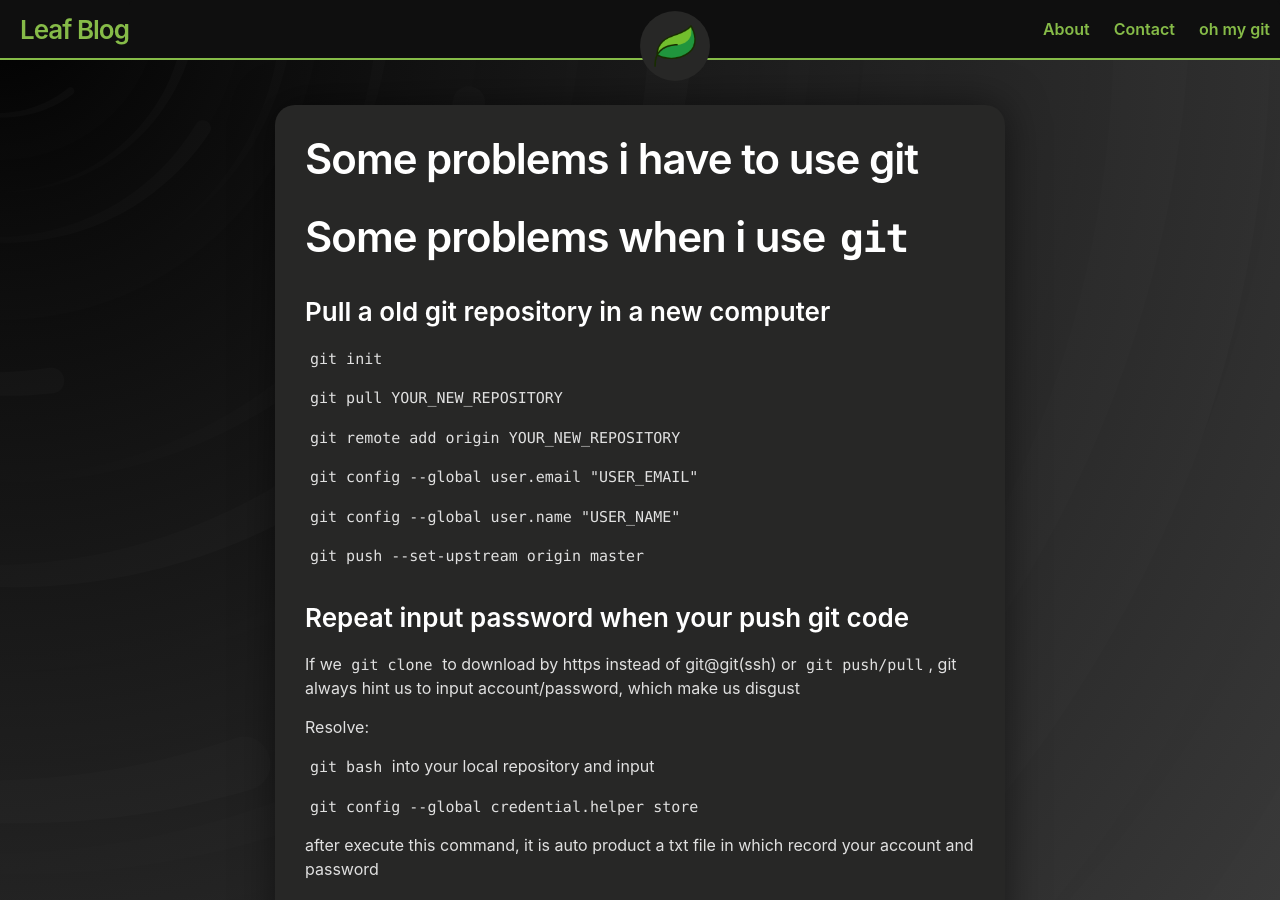
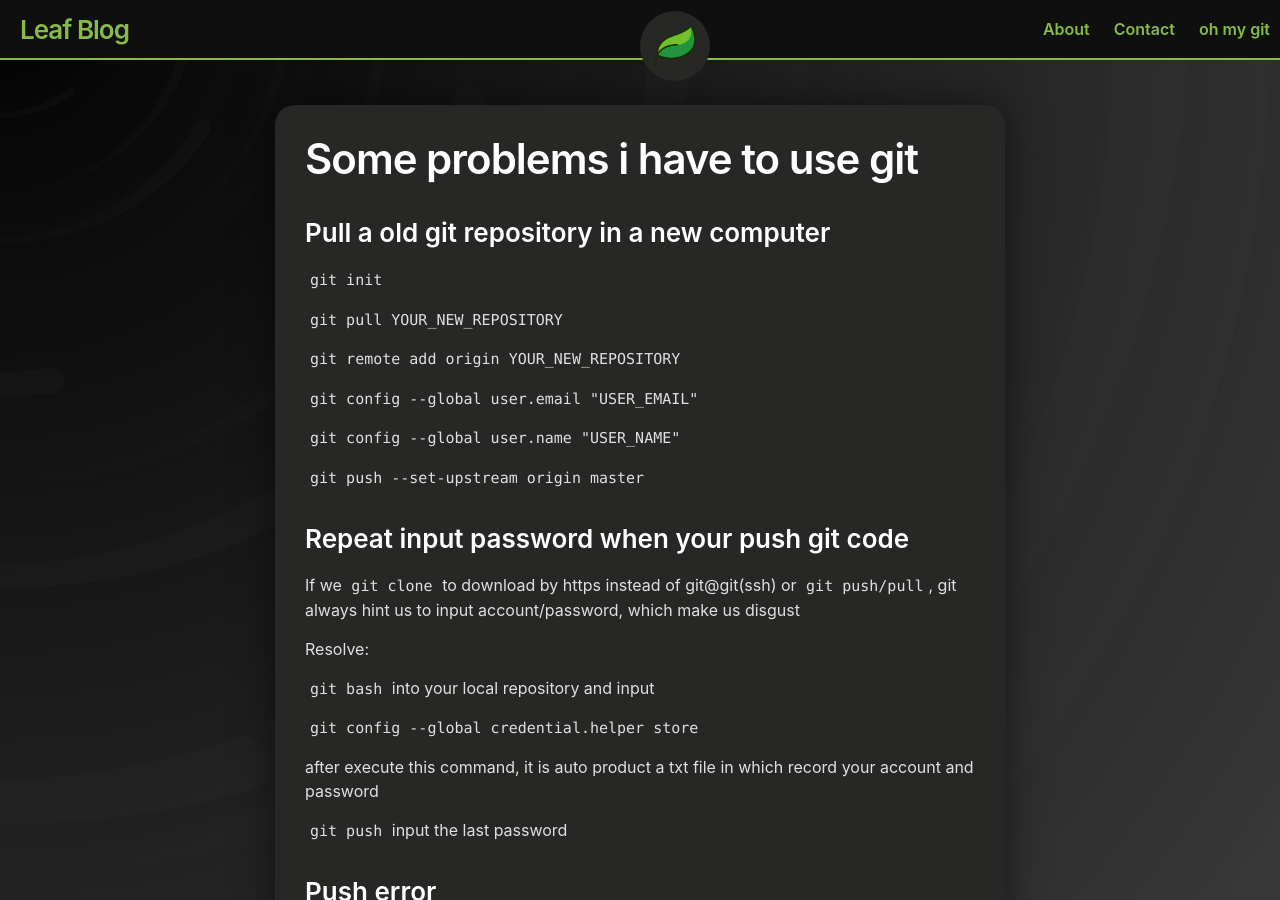
Before and after one commit to coolshark404/coolshark404.github.io, a Jekyll site: the page built from _posts/2021-01-27-some-problems-in-git.md, in a window 1280 px wide and 900 px high. Built offline with Jekyll 4.4.1, drawn with Linux system fonts in a browser that asks for light colours; a script that is not in the unit is left out.

Commit message:
modify some titel of article

```diff
--- a/_posts/2021-01-27-some-problems-in-git.md
+++ b/_posts/2021-01-27-some-problems-in-git.md
@@ -4,8 +4,6 @@ title: Some problems i have to use git
 date:  2021-01-27
 tags: Linux
 ---
-
-# Some problems when i use `git`
 
 ### Pull a old git repository in a new computer
 
```
